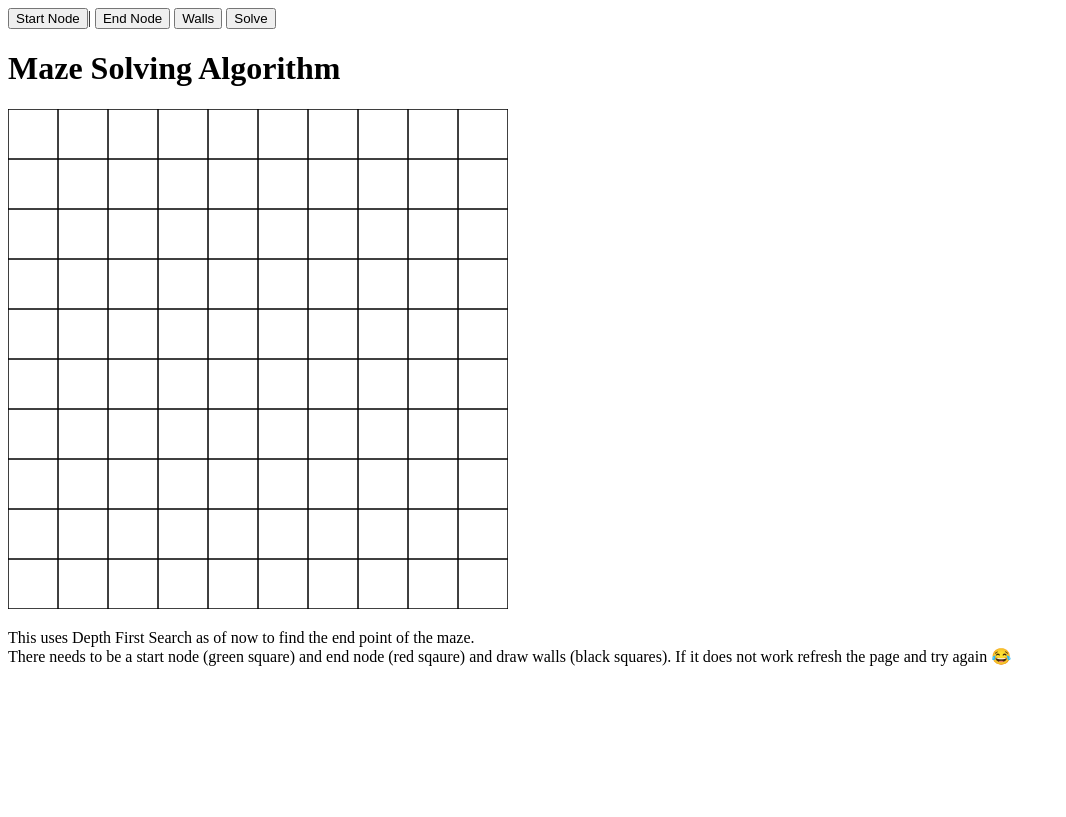
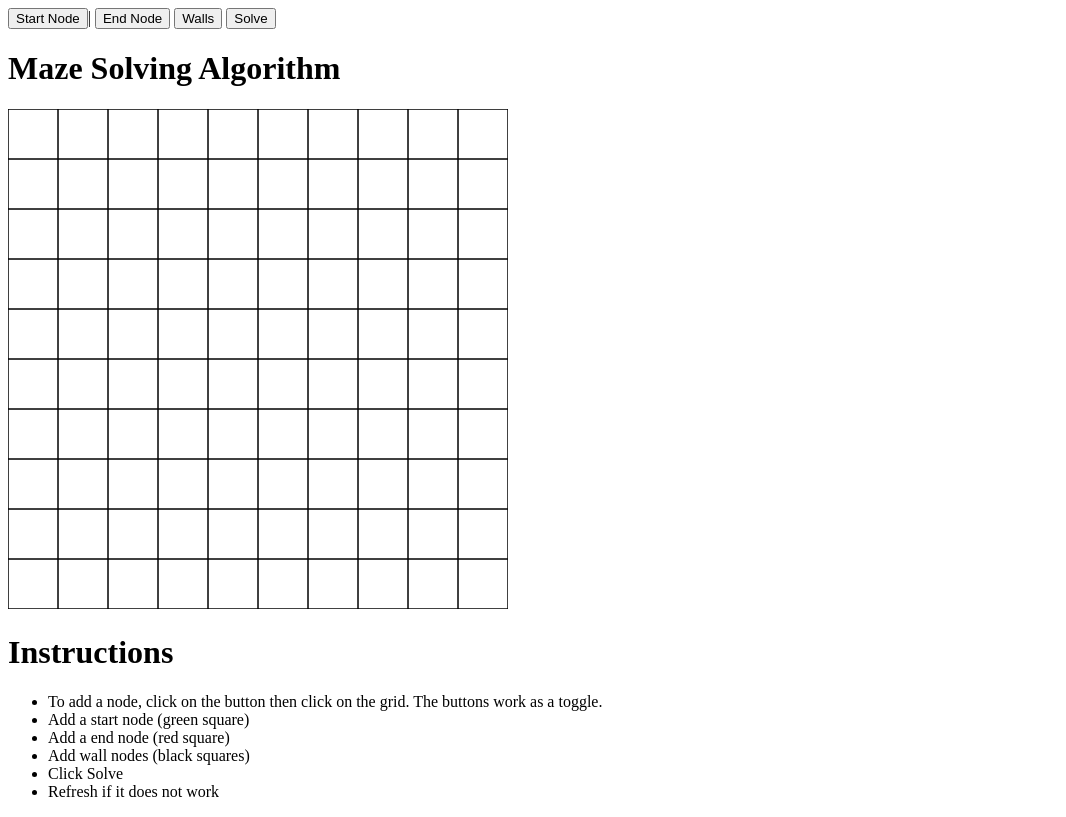
Before and after one commit to gabebautista11/Maze-Solving-Alogrithm, a plain HTML site: page index.html in a window 1280 px wide. Shown: the whole page, without its empty margins (0-1066 px from the left). Drawn offline with Linux system fonts and the light colour scheme.

Commit message:
updated instructions

```diff
--- a/index.html
+++ b/index.html
@@ -23,12 +23,18 @@
         oncontextmenu="return false;"
       ></canvas>
     </div>
-    <p>
-      This uses Depth First Search as of now to find the end point of the maze.
-      <br />
-      There needs to be a start node (green square) and end node (red sqaure) and draw walls (black squares).
-      If it does not work refresh the page and try again 😂
-    </p>
+
+    <h1>Instructions</h1>
+    <ul>
+      <li>
+        To add a node, click on the button then click on the grid. The buttons work as a toggle.
+      </li>
+      <li>Add a start node (green square)</li>
+      <li>Add a end node (red square)</li>
+      <li>Add wall nodes (black squares)</li>
+      <li>Click Solve</li>
+      <li>Refresh if it does not work</li>
+    </ul>
 
     <script src="maze.js"></script>
   </body>
```
